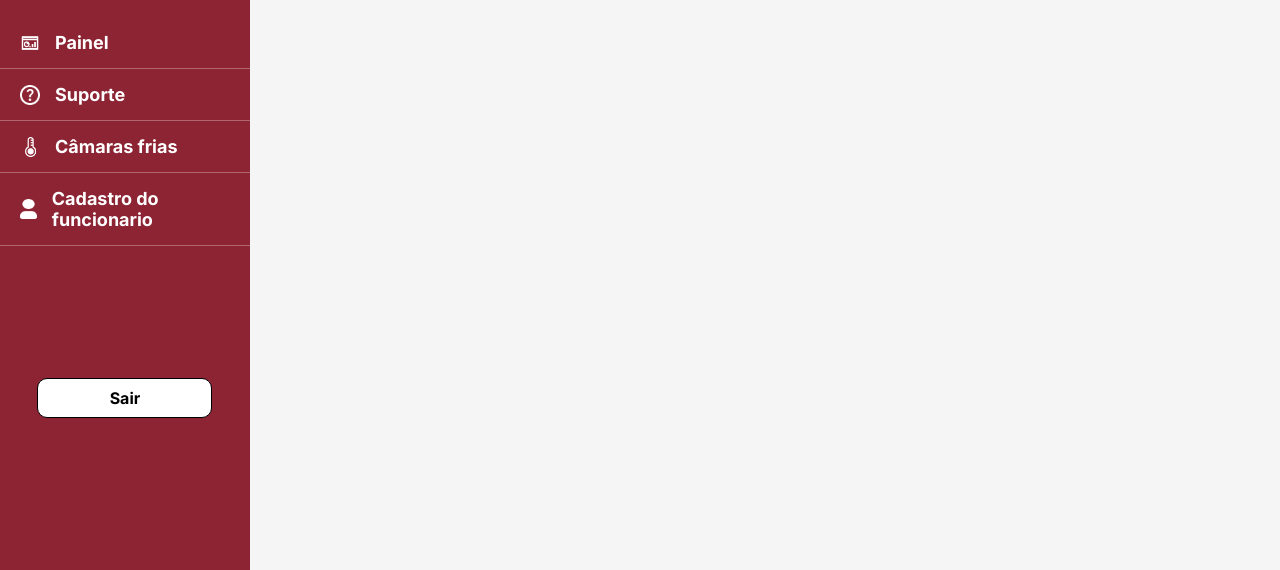
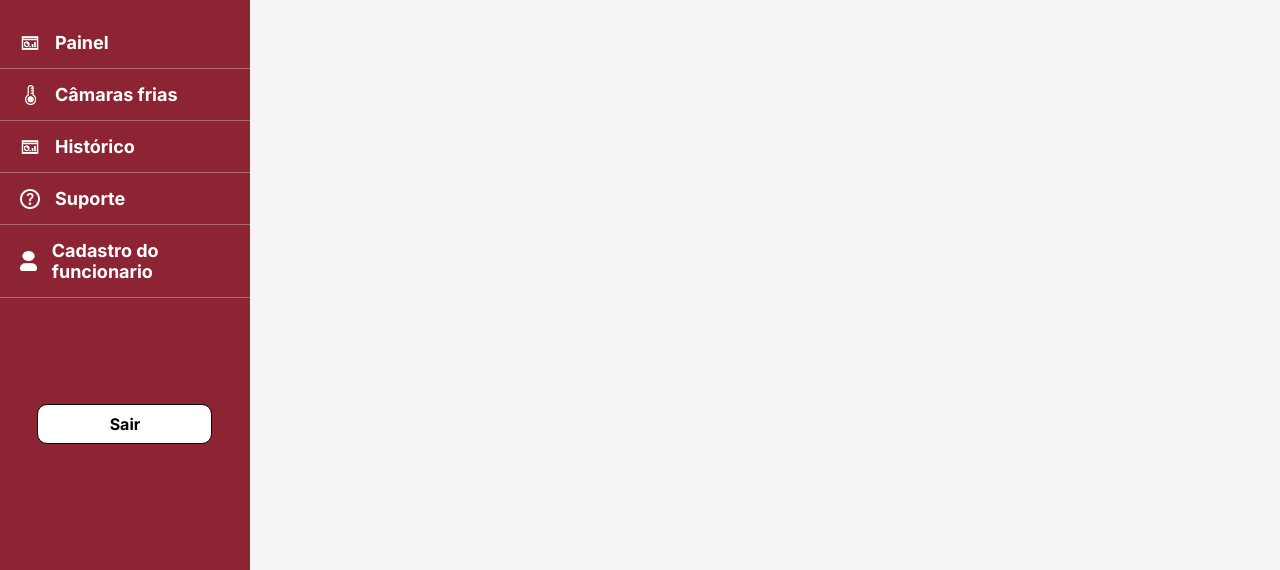
Before and after one commit to Meat-TechS/Projeto-Meatech-grupo, a website: page web-data-viz-main/public/dashboard/camara.html in a window 1280 px wide. Shown: the part 230-800 px from the top of the page. Drawn offline with Linux system fonts and the light colour scheme; no server answers.

Commit message:
implementei na pagina camara o link do historico

```diff
--- a/web-data-viz-main/public/dashboard/camara.html
+++ b/web-data-viz-main/public/dashboard/camara.html
@@ -29,11 +29,14 @@
                 <a href="./painel.html" class="nav-item">
                     <img src="./image/dash.png"> Painel
                 </a>
+                <a href="#" class="nav-item">
+                    <img src="./image/temp.png"> Câmaras frias
+                </a>
+                <a href="./historico.html" class="nav-item active">
+                    <img src="./image/dash.png"> Histórico
+                </a>
                 <a href="./suporte.html" class="nav-item">
                     <img src="./image/suporte.png"> Suporte
-                </a>
-                <a href="#" class="nav-item">
-                    <img src="./image/temp.png"> Câmaras frias
                 </a>
                 <a href="../site-institucional/login-cadastro/cadastroFuncionario.html" class="nav-item">
                     <img src="./image/pessoa.png"> Cadastro do funcionario
```
